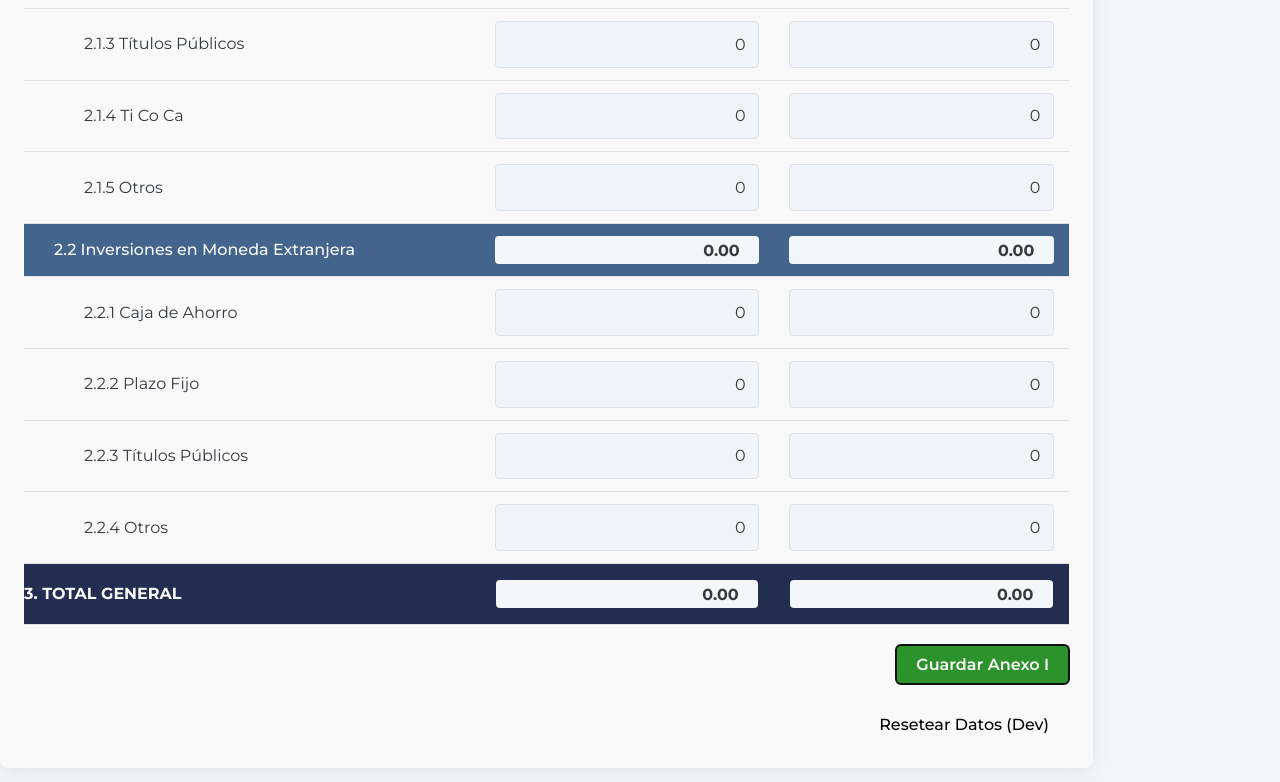
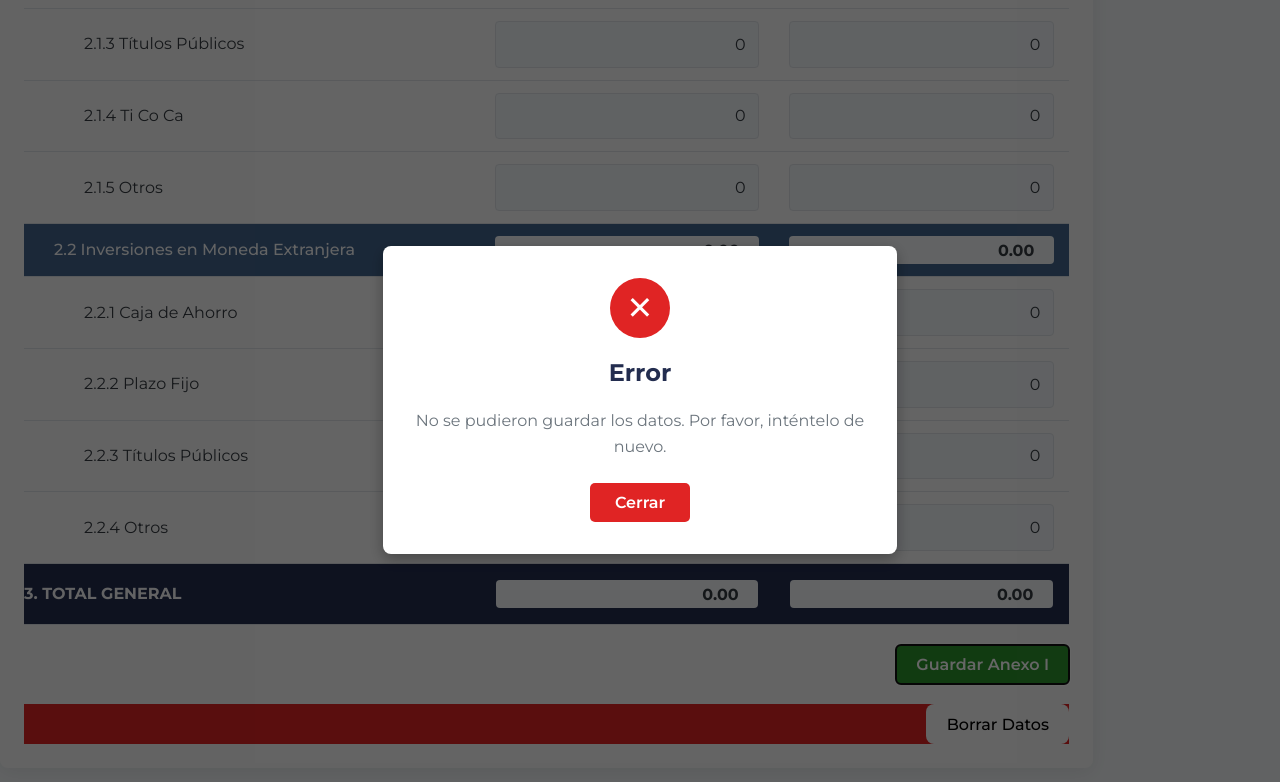
Before and after one commit to franfernandz/saem, a React (Vite) app in the folder Saem.App/: page / in a window 1280 px wide. Both pictures are taken after a click on the button "Guardar Anexo I". Shown: the part 1582-2364 px from the top of the page. Built offline with nearby package versions, Linux system fonts and the light colour scheme; no server answers.

Commit message:
Added Modal alert window

```diff
--- a/Saem.App/src/App.tsx
+++ b/Saem.App/src/App.tsx
@@ -6,6 +6,7 @@ import { Anexo1Form } from './Components/Anexo1Form';
 import { Header } from './Components/Header';
 import { Nav } from './Components/Nav';
 import { Breadcrumb } from './Components/Breadcrumb'; // Importamos el nuevo componente
+import { Modal } from './Components/Modal';
 import './App.css';
 
 const initialData: Anexo1Data = {
@@ -19,10 +20,24 @@ const initialData: Anexo1Data = {
   }
 };
 
+type ModalState = {
+  isOpen: boolean;
+  type: 'success' | 'error';
+  title: string;
+  message: string;
+}
+
 function App() {
   const [anexo1Data, setAnexo1Data] = useState<Anexo1Data>(initialData);
   const [savedStatus, setSavedStatus] = useState({ anexo1: false });
   const [isLoading, setIsLoading] = useState(true);
+
+    const [modalState, setModalState] = useState<ModalState>({
+    isOpen: false,
+    type: 'success',
+    title: '',
+    message: ''
+  });
 
 
   useEffect(() => {
@@ -70,13 +85,25 @@ function App() {
 
       if (!response.ok) throw new Error('El servidor devolvió un error al guardar');
 
-      alert('¡Anexo I guardado exitosamente!');
+      setSavedStatus({ anexo1: true });
+      // Activamos el modal de éxito
+      setModalState({
+        isOpen: true,
+        type: 'success',
+        title: '¡Éxito!',
+        message: 'El Anexo I ha sido guardado correctamente.'
+      });
       // Actualizamos el estado de progreso a 'true' tras un guardado exitoso
       setSavedStatus({ anexo1: true });
 
     } catch (error) {
       console.error("Hubo un problema al guardar los datos del Anexo I:", error);
-      alert('Error: No se pudieron guardar los datos.');
+      setModalState({
+        isOpen: true,
+        type: 'error',
+        title: 'Error',
+        message: 'No se pudieron guardar los datos. Por favor, inténtelo de nuevo.'
+      });
     }
   };
   const handleDeleteData = async () => {
@@ -94,13 +121,27 @@ function App() {
         throw new Error('El servidor devolvió un error al borrar');
       }
 
-      alert('¡Datos reseteados en el servidor! Recarga la página para ver los cambios.');
-      // Opcional: podríamos recargar la página automáticamente
-      // window.location.reload();
+      // Reseteamos el estado local para que el formulario se vacíe inmediatamente
+      setAnexo1Data(initialData);
+      setSavedStatus({ anexo1: false });
+
+      // Activamos el modal de éxito
+      setModalState({
+        isOpen: true,
+        type: 'success',
+        title: 'Datos Reseteados',
+        message: 'Los datos guardados en el servidor han sido eliminados.'
+      });
 
     } catch (error) {
       console.error("Hubo un problema al borrar los datos:", error);
-      alert('Error: No se pudieron borrar los datos.');
+      // Activamos el modal de error
+      setModalState({
+        isOpen: true,
+        type: 'error',
+        title: 'Error',
+        message: 'No se pudieron borrar los datos del servidor.'
+      });
     }
   };
 
@@ -121,6 +162,14 @@ function App() {
           />
         )}
       </main>
+      {/* 6. Renderizamos el Modal aquí. Estará oculto hasta que su estado cambie. */}
+      <Modal
+        isOpen={modalState.isOpen}
+        onClose={() => setModalState({ ...modalState, isOpen: false })}
+        type={modalState.type}
+        title={modalState.title}
+        message={modalState.message}
+      />
     </div>
   );
 }
--- a/Saem.App/src/Components/Anexo1Form.tsx
+++ b/Saem.App/src/Components/Anexo1Form.tsx
@@ -96,10 +96,10 @@ export function Anexo1Form({ data, setData, onSave, onDelete }: Anexo1FormProps)
                 Guardar Anexo I
             </button>
         </div>
-        <div style={{ display: 'flex', justifyContent: 'flex-end', gap: '1rem', marginTop: '20px' }}>
+        <div style={{ display: 'flex', justifyContent: 'flex-end', gap: '1rem', marginTop: '20px', backgroundColor: '#E02424' }}>
         {/* 2. Añadimos el nuevo botón de borrado */}
         <button onClick={onDelete} className="delete-button">
-            Resetear Datos (Dev)
+            Borrar Datos
         </button>
       </div>
     </div>
--- /dev/null
+++ b/Saem.App/src/Components/Modal.css
@@ -0,0 +1,90 @@
+/* MiMutual.WebApp/src/components/Modal.css */
+
+.modal-overlay {
+  position: fixed;
+  top: 0;
+  left: 0;
+  right: 0;
+  bottom: 0;
+  background-color: rgba(0, 0, 0, 0.6);
+  display: flex;
+  align-items: center;
+  justify-content: center;
+  z-index: 1000;
+}
+
+.modal-content {
+  background-color: white;
+  padding: 2rem;
+  border-radius: 8px;
+  max-width: 450px;
+  width: 90%;
+  box-shadow: 0 5px 15px rgba(0,0,0,0.3);
+  text-align: center;
+}
+
+.modal-header {
+  display: flex;
+  flex-direction: column;
+  align-items: center;
+  margin-bottom: 1rem;
+}
+
+.modal-icon {
+  width: 60px;
+  height: 60px;
+  border-radius: 50%;
+  display: flex;
+  align-items: center;
+  justify-content: center;
+  font-size: 2rem;
+  font-weight: bold;
+  color: white;
+  margin-bottom: 1rem;
+}
+
+.modal-icon.icon-success {
+  background-color: #239C2C;
+}
+
+.modal-icon.icon-error {
+  background-color: #E02424;
+}
+
+.modal-header h2 {
+  margin: 0;
+  color: var(--primary-dark);
+}
+
+.modal-body p {
+  margin: 0;
+  color: #6c757d;
+}
+
+.modal-footer {
+  margin-top: 1.5rem;
+}
+
+.modal-button {
+  color: white;
+  border: none;
+  padding: 10px 25px;
+  border-radius: 5px;
+  font-family: var(--font-primary);
+  font-size: 1em;
+  font-weight: 600;
+  cursor: pointer;
+  transition: opacity 0.3s ease;
+}
+
+.modal-button:hover {
+  opacity: 0.9;
+}
+
+.modal-button.success {
+  background-color: #239C2C;
+}
+
+.modal-button.error {
+  background-color: #E02424;
+}
--- /dev/null
+++ b/Saem.App/src/Components/Modal.tsx
@@ -0,0 +1,40 @@
+// MiMutual.WebApp/src/components/Modal.tsx
+
+import './Modal.css'; // Crearemos este archivo de estilos a continuación
+
+interface ModalProps {
+  isOpen: boolean;
+  onClose: () => void;
+  type: 'success' | 'error';
+  title: string;
+  message: string;
+}
+
+export function Modal({ isOpen, onClose, type, title, message }: ModalProps) {
+  if (!isOpen) {
+    return null;
+  }
+
+  const iconClass = type === 'success' ? 'icon-success' : 'icon-error';
+
+  return (
+    <div className="modal-overlay" onClick={onClose}>
+      <div className="modal-content" onClick={(e) => e.stopPropagation()}>
+        <div className="modal-header">
+          <div className={`modal-icon ${iconClass}`}>
+            {type === 'success' ? '✓' : '✕'}
+          </div>
+          <h2>{title}</h2>
+        </div>
+        <div className="modal-body">
+          <p>{message}</p>
+        </div>
+        <div className="modal-footer">
+          <button onClick={onClose} className={`modal-button ${type}`}>
+            Cerrar
+          </button>
+        </div>
+      </div>
+    </div>
+  );
+}
```
